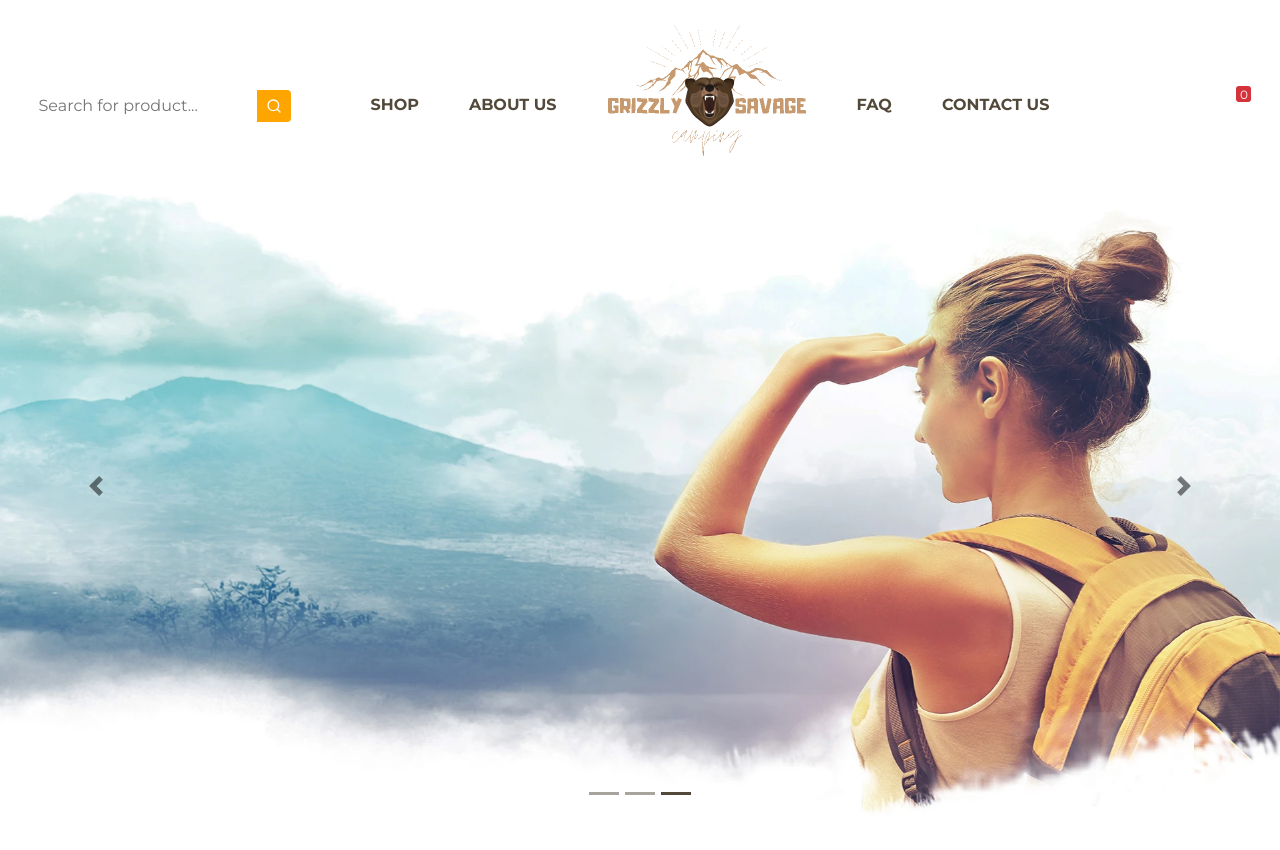
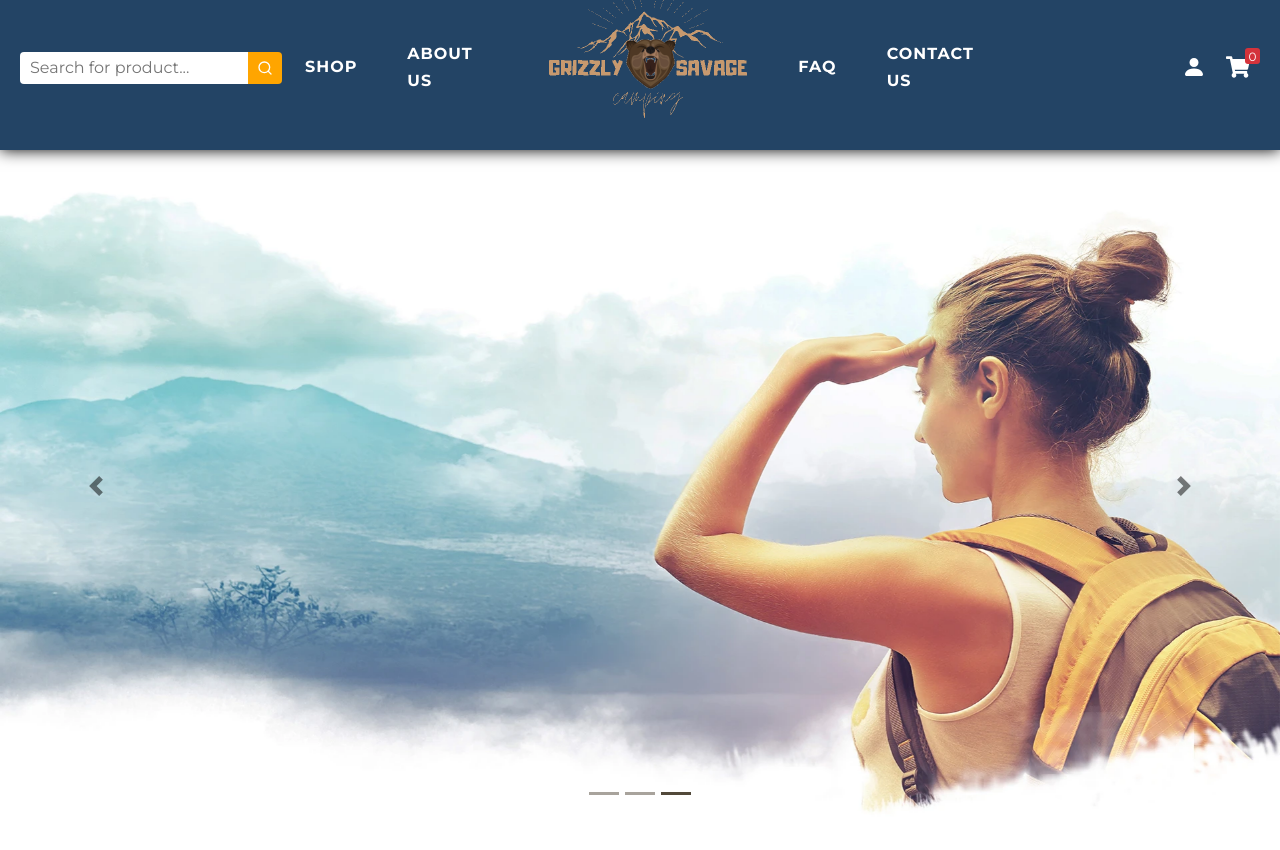
Before and after one commit to manovDev/Grizzly-Savage-Softuni, a React (Create React App) app in the folder client/: page / in a window 1280 px wide. Shown: the top 850 px of the page. Built offline with nearby package versions, Linux system fonts and the light colour scheme; no server answers.

Commit message:
Restyle NavBar
#56

```diff
--- a/client/src/components/shared/Header/NavBar/NavBar.scss
+++ b/client/src/components/shared/Header/NavBar/NavBar.scss
@@ -1,16 +1,20 @@
 .nav-wrapper {
     width: 100%;
-    position: fixed;
-    top: 0;
-    z-index: 1;
+    z-index: 2;
+    height: 150px;
+    background-color: #234465;
+    box-shadow: 0px 0px 15px 0px rgb(0, 0, 0);
 
     nav {
         display: flex;
-        justify-content: space-around;
+        justify-content: space-between;
         align-items: center;
         width: 100%;
         max-width: 1440px;
         margin: 0 auto;
+        height: 100%;
+        padding: 0 20px;
+
 
         .header-logo {
             width: 200px;
@@ -26,10 +30,11 @@
             justify-content: center;
             align-items: center;
             gap: 50px;
+            margin-right: 14%;
 
             li {
                 list-style-type: none;
-                color: #52493a;
+                color: white;
                 letter-spacing: 0em;
                 font-weight: 900;
                 font-size: 16px;
@@ -37,8 +42,9 @@
 
                 a {
                     text-decoration: none;
-                    color: #52493a;
+                    color: white;
                     transition: all 0.2s ease-in-out;
+                    letter-spacing: 1px;
 
                     &:hover {
                         color: orange;
@@ -48,6 +54,18 @@
             }
         }
 
+        .user-greetings {
+            margin-bottom: 15px;
+
+            span {
+                font-weight: 500;
+                color: white;
+                font-size: 16px;
+                line-height: 1.7;
+                letter-spacing: 1px;
+            }
+        }
+
         .nav-additions {
             display: flex;
         }
```
